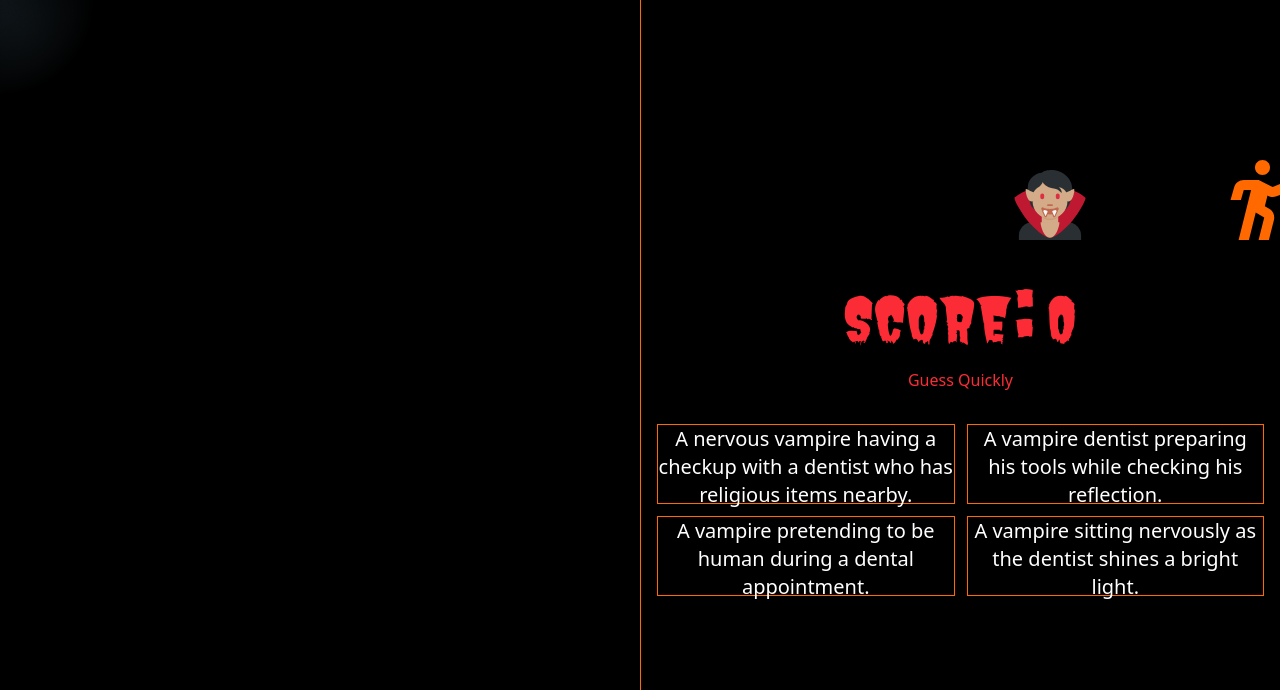
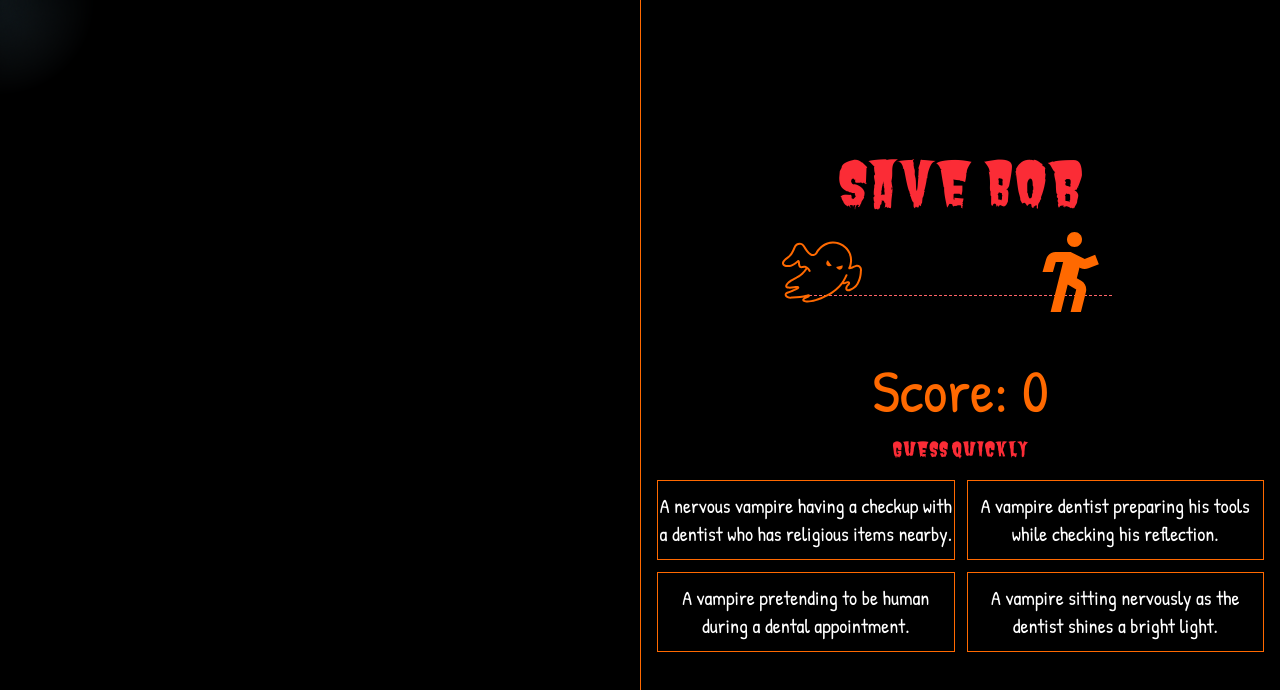
Before and after one commit to DannyK05/guess-or-treat, a React (Vite) app: page /game in a window 1280 px wide. Shown: the top 690 px of the page. Built offline with nearby package versions, Linux system fonts and the light colour scheme.

Commit message:
feat(game): replace the vampire image to ghost image in the Hostage component; add PatrickHand font ; update Hostage styling for a better look

```diff
--- a/src/components/Hostage.tsx
+++ b/src/components/Hostage.tsx
@@ -1,18 +1,18 @@
 export default function Hostage({ distance }: { distance: number }) {
   return (
-    <div className="flex items-center">
+    <div className="w-1/2 flex relative mb-4 h-20 py-2 border-b border-dashed border-red-400  items-center">
       <img
         className="top-1 lg:top-[20%]"
-        style={{ position: "absolute", right: `${distance}px` }}
+        style={{ position: "absolute", right: `calc(${distance}px + 60px)` }}
         width={80}
         height={80}
-        src="/svgs/vampire.svg"
+        src="/svgs/ghost.svg"
         alt="Ghost"
       />
 
       <img
         className="top-1 lg:top-[20%]"
-        style={{ position: "absolute", right: "-20px" }}
+        style={{ position: "absolute", right: "0px" }}
         width={80}
         height={80}
         src="/svgs/person.svg"
--- a/src/index.css
+++ b/src/index.css
@@ -3,6 +3,11 @@
 @font-face {
   font-family: "Butcherman";
   src: url("../public/fonts/Butcherman/Butcherman-Regular.ttf");
+}
+
+@font-face {
+  font-family: "Patrick";
+  src: url("../public/fonts/Patrick_Hand/PatrickHand-Regular.ttf");
 }
 
 :root {
@@ -13,9 +18,10 @@
 body {
   margin: 0;
   background-color: black;
+  font-family: "Patrick", Arial, Helvetica, sans-serif;
   min-height: 100vh;
 }
 
 h1 {
-  font-family: "Butcherman";
+  font-family: "Butcherman", Arial, Helvetica, sans-serif;
 }
--- a/src/modules/game/index.tsx
+++ b/src/modules/game/index.tsx
@@ -1,8 +1,8 @@
 import { useEffect, useState } from "react";
+import { Link } from "react-router";
 import useRandomSets from "../../hooks/useRandomSets";
 import Button from "../../components/Button";
 import Hostage from "../../components/Hostage";
-import { Link } from "react-router";
 
 export default function Game() {
   const questions = useRandomSets();
@@ -22,13 +22,13 @@ export default function Game() {
 
   const handleCorrectAnswer = () => {
     if (currentIndex < questions.length - 1) {
-      setScore(score + 2);
+      setScore((score) => score + 2);
       setCurrentIndex(currentIndex + 1);
     }
   };
 
   const handleWrongAnswer = () => {
-    setScore(score - 1);
+    setScore((score) => score - 1);
   };
 
   useEffect(() => {
@@ -87,13 +87,18 @@ export default function Game() {
         />
       </div>
 
-      <div className="w-full relative px-4 border-t border-orange-500 flex items-center justify-center overflow-y-scroll overflow-x-hidden lg:w-1/2 lg:h-screen lg:overflow-hidden lg:border-l lg:border-t-0">
-        <div className="flex w-full items-center flex-col pt-2 mt-[80px] space-y-4">
-          <h1 className="text-red-500 text-2xl lg:text-6xl">Score: {score}</h1>
+      <div className="w-full h-[45%s] relative px-4 border-t border-orange-500 flex items-center justify-center overflow-y-scroll overflow-x-hidden lg:w-1/2 lg:h-screen lg:overflow-hidden lg:border-l lg:border-t-0">
+        <div className="flex w-full items-center flex-col pt-2">
+          <h1 className="text-red-500 text-6xl">Save Bob</h1>
+          <Hostage distance={hostageDistance} />
+          <div className="flex w-full items-center flex-col pt-2 lg:mt-10 space-y-4">
+            <p className="text-orange-500 text-2xl lg:text-6xl">
+              Score: {score}
+            </p>
 
-          <p className="text-red-500">Guess Quickly</p>
-
-          <Hostage distance={hostageDistance} />
+            <h1 className="hidden text-red-500 text-xl lg:block">
+              Guess Quickly
+            </h1>
 
             <div className="grid grid-cols-2 gap-3">
               {currentQuestion.options.map((option, key) => (
@@ -115,5 +120,6 @@ export default function Game() {
           </div>
         </div>
       </div>
+    </div>
   );
 }
```
Also changed, not shown: public/fonts/Patrick_Hand/OFL.txt (added), public/fonts/Patrick_Hand/PatrickHand-Regular.ttf (added), public/svgs/vampire.svg (deleted). Lines whose indentation alone changed are shown as unchanged.
